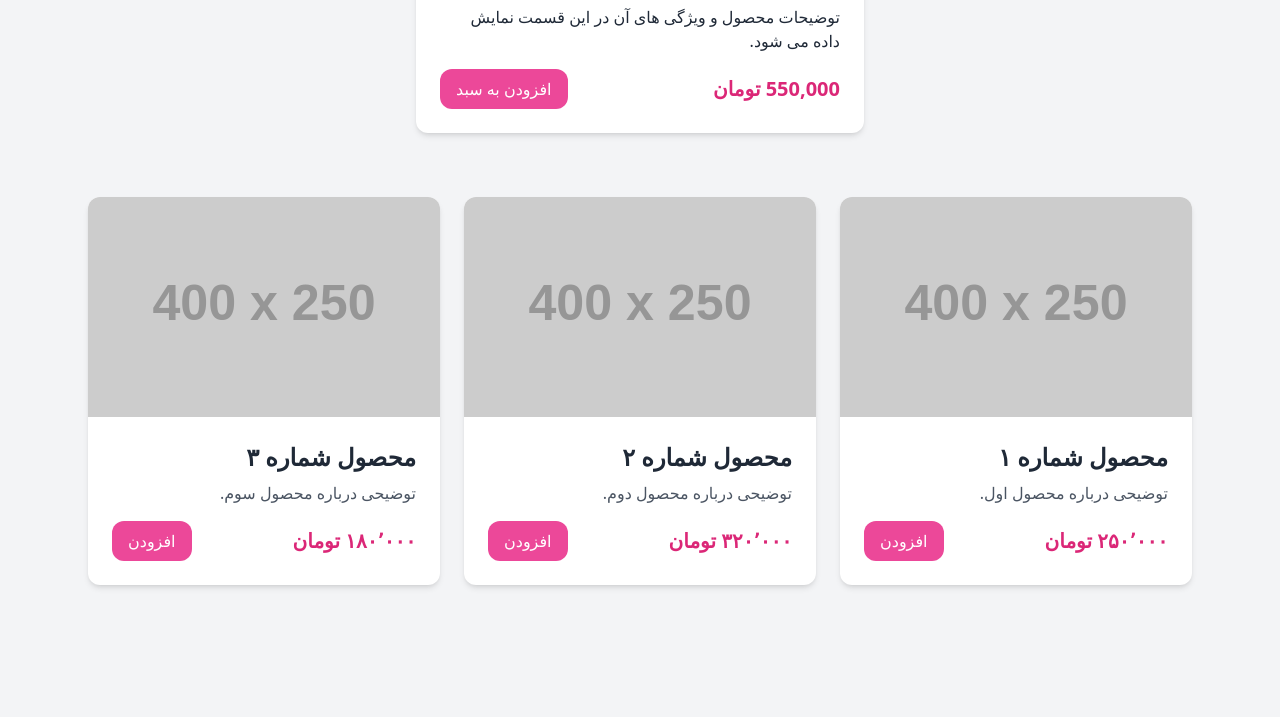
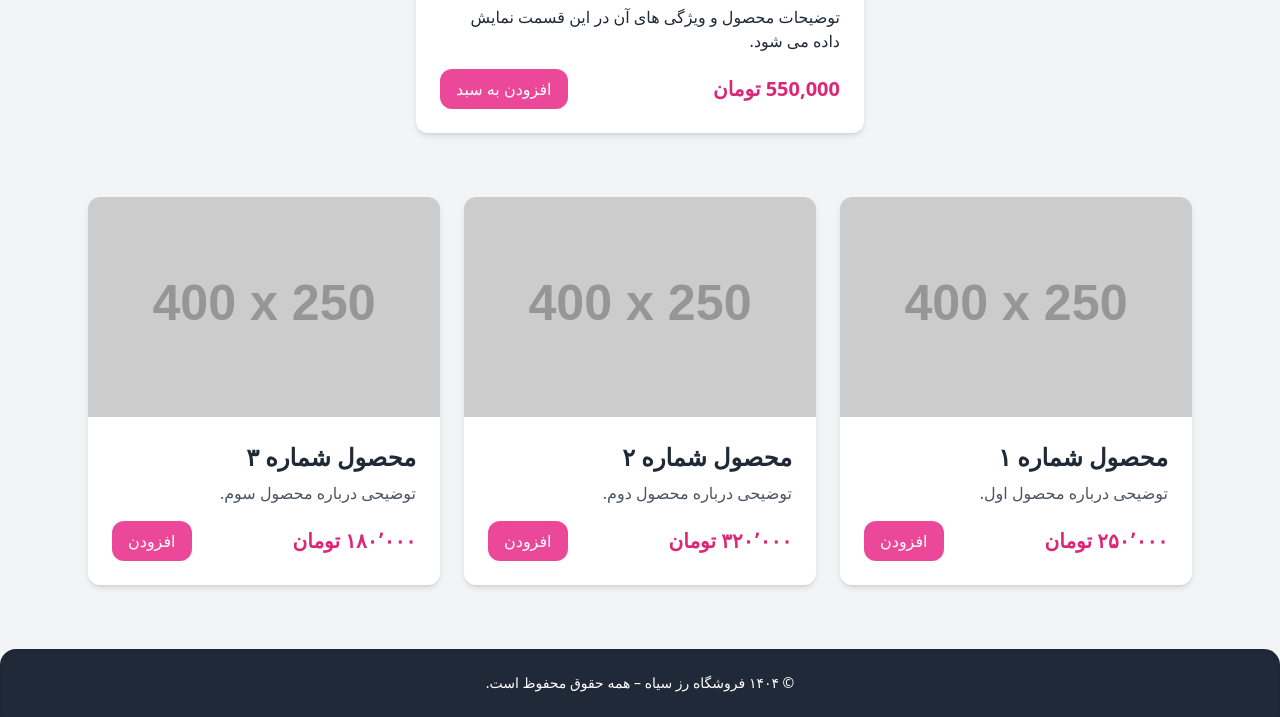
Before and after one commit to leila736/product, a plain HTML site: page index.html in a window 1280 px wide. Shown: the part 331-1048 px from the top of the page. Before the commit the page ends 940 px from the top, so only its background shows below. Drawn offline with nearby package versions, Linux system fonts and the light colour scheme; placeholder pictures from the web are drawn by us.

Commit message:
فوتر

```diff
--- a/index.html
+++ b/index.html
@@ -98,6 +98,9 @@
 
 </div>
 
+<footer class="bg-gray-800 text-white text-center py-6 mt-10 rounded-t-2xl shadow-inner">
+  <p class="text-sm">© ۱۴۰۴ فروشگاه رز سیاه – همه حقوق محفوظ است.</p>
+</footer>
 
 
   </body>
```
